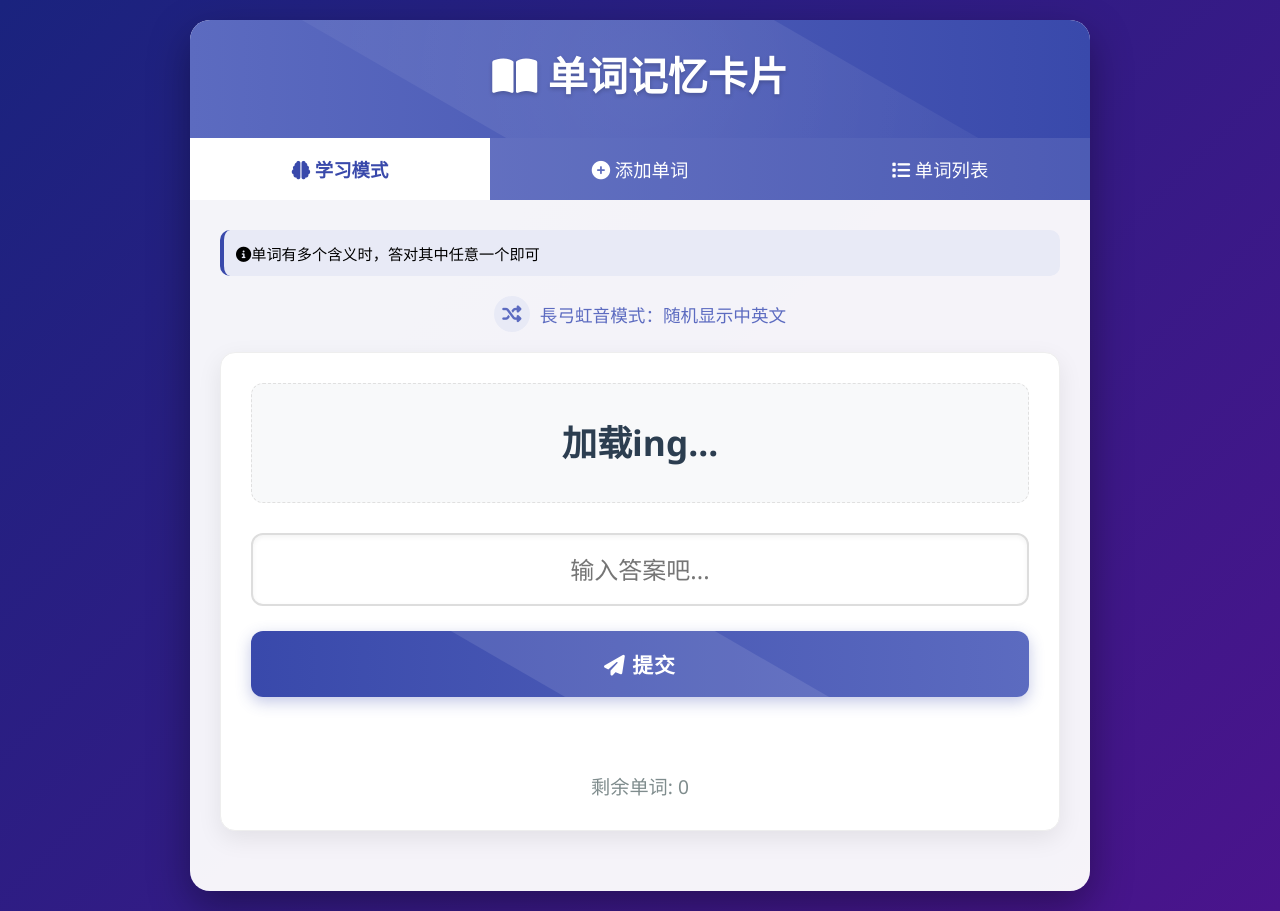
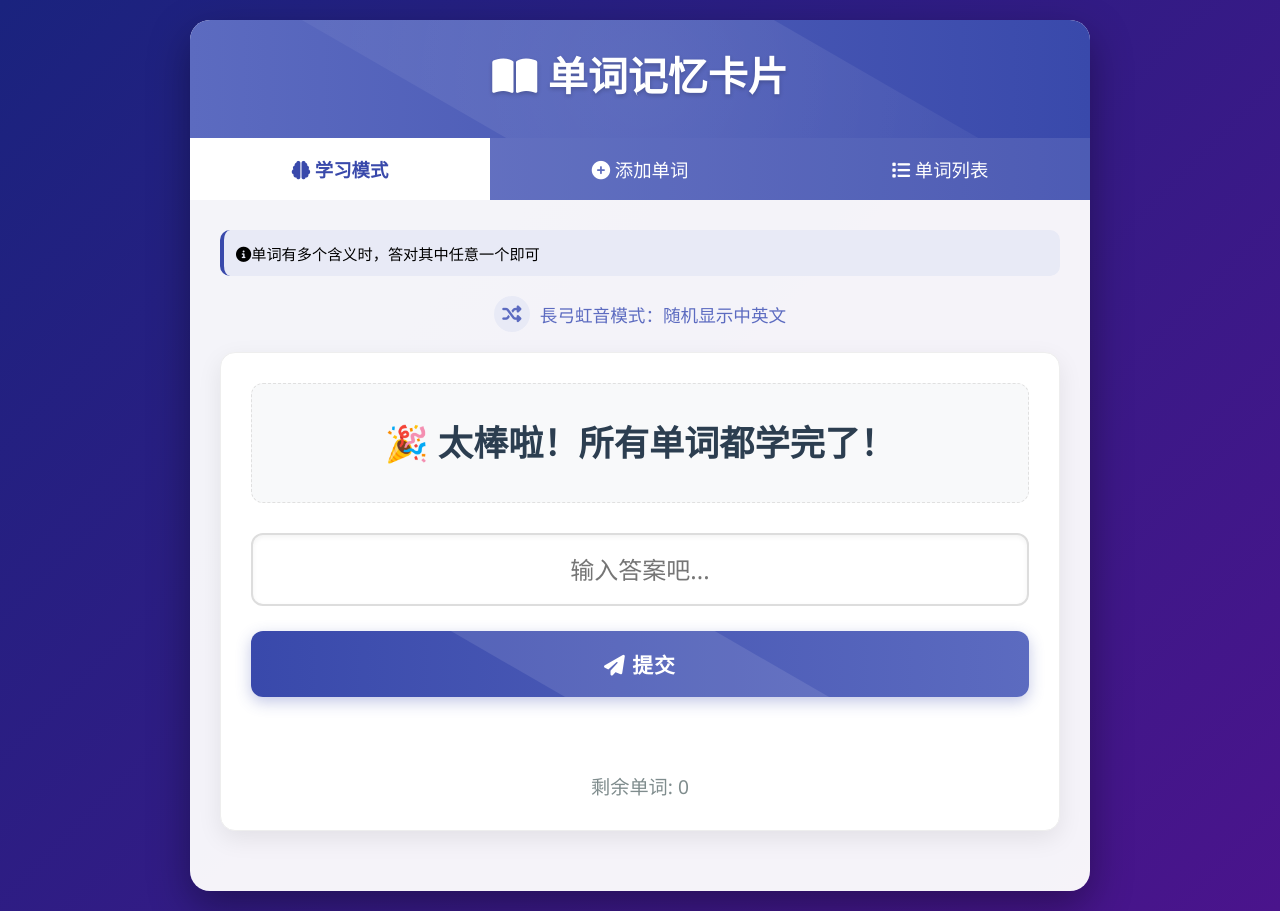
Before and after one commit to DrDYF/DrDYF.github.io, a plain HTML site: page word.html in a window 1280 px wide. Drawn offline with Linux system fonts and the light colour scheme.

Commit message:
Update word.html

```diff
--- a/word.html
+++ b/word.html
@@ -616,7 +616,7 @@
             const bingo = new Audio('sounds/bingo.ogg');
             const wrong = new Audio('sounds/false.ogg');
             const levelup = new Audio('sounds/levelup.ogg');
-            const click2 = new Audio('sounds/click2.mp3);
+            const click2 = new Audio('sounds/click2.mp3');
 
             // 初始化单词库和已学单词
             let words = JSON.parse(localStorage.getItem('wordList')) || [];
```
